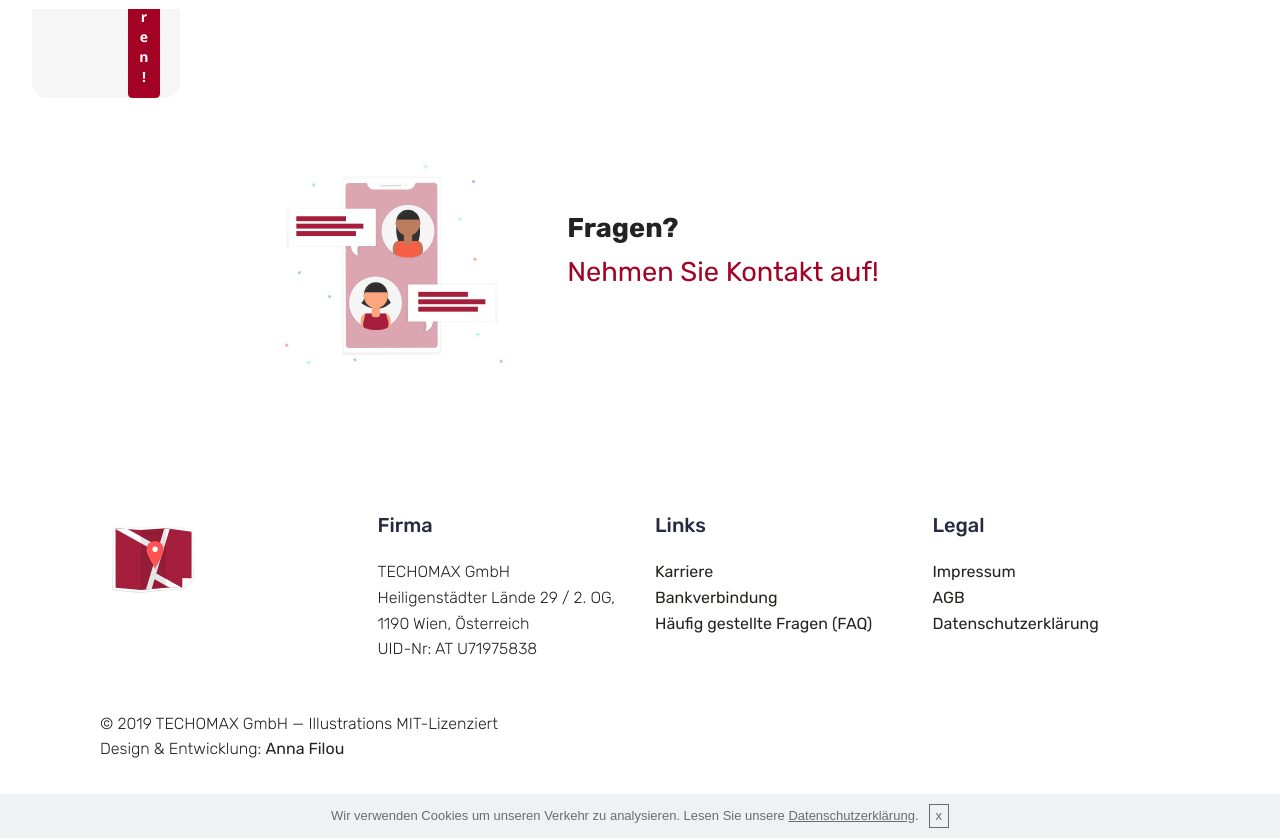
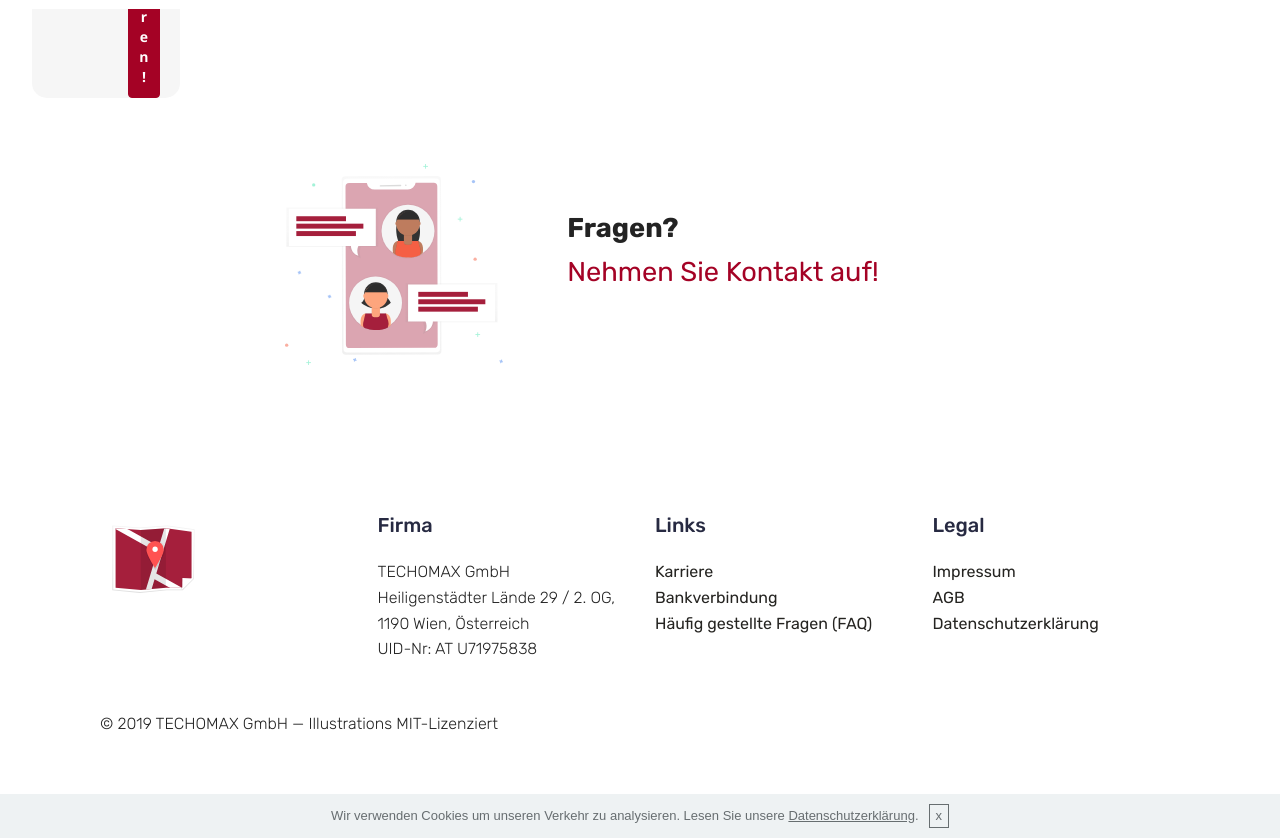
Before and after one commit to techomax/techomax.github.io, a Jekyll site: the page built from index.html, in a window 1280 px wide and 900 px high, scrolled down 2950 px, cut to the strip 62-900 px from the top of the window. Built offline with Jekyll 4.4.1, drawn with Linux system fonts in a browser that asks for light colours; some web fonts are replaced.

Commit message:
Update footer.html
removed anna

```diff
--- a/_includes/nav/footer.html
+++ b/_includes/nav/footer.html
@@ -104,13 +104,6 @@
                         {% else %}
                         Illustrations MIT-Lizenziert
                         {% endif %}
-                        <br>
-                        {% if page.lang == 'en' %}
-                        Design & Development:
-                        {% else %}
-                        Design & Entwicklung:
-                        {% endif %}
-                        <a href="https://annafilou.com" class="text-success">Anna Filou</a></p>
                 </div>
                 <div class="col-md-6">
                     <div class="social-list align-right">
```
